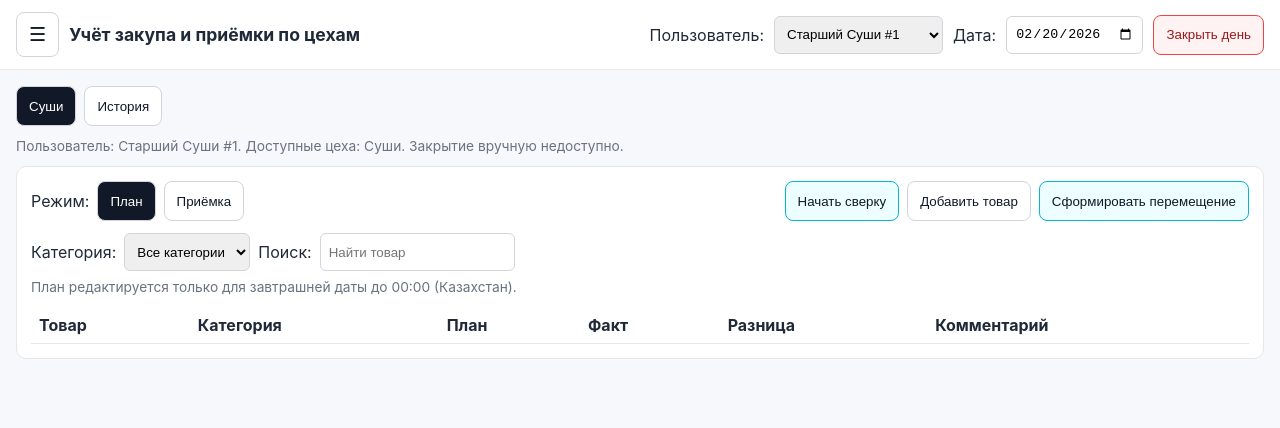
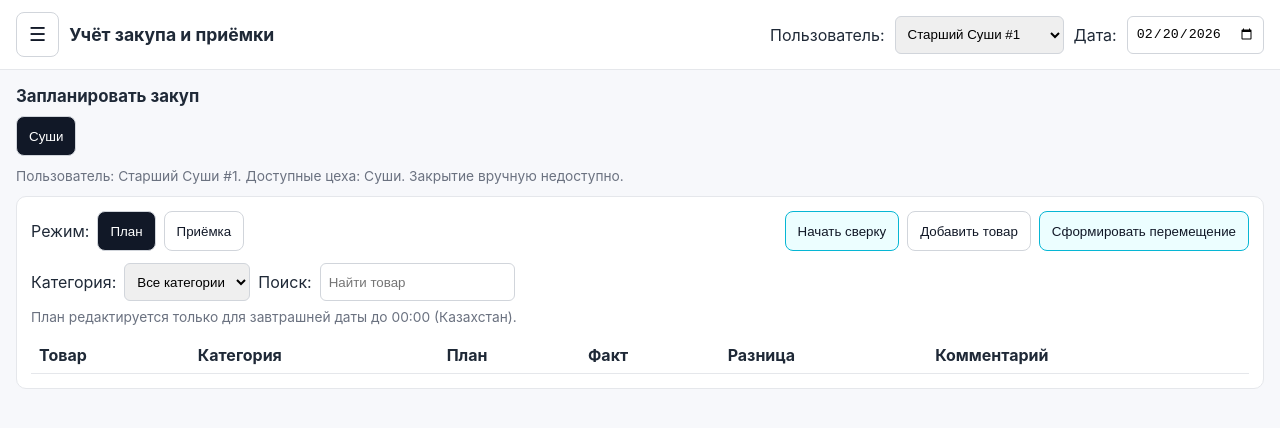
Before and after one commit to meroow/app, a plain HTML site: page index.html in a window 1280 px wide. Drawn offline with Linux system fonts and the light colour scheme.

Commit message:
refactor: declutter UI into section-based screens

```diff
--- a/app.js
+++ b/app.js
@@ -56,6 +56,11 @@ const reconciliationList = document.getElementById('reconciliationList');
 const tableWrap = document.getElementById('tableWrap');
 const accountInfo = document.getElementById('accountInfo');
 const appMenu = document.getElementById('appMenu');
+const sectionTitle = document.getElementById('sectionTitle');
+const workshopTabs = document.getElementById('workshopTabs');
+const modeSwitch = document.getElementById('modeSwitch');
+const catalogFilters = document.getElementById('catalogFilters');
+const globalControls = document.getElementById('globalControls');
 
 init();
 
@@ -114,11 +119,10 @@ function bindEvents() {
   document.querySelectorAll('.tab').forEach((tab) => {
     tab.addEventListener('click', () => {
       const targetWorkshop = tab.dataset.workshop;
-      if (targetWorkshop !== 'history' && !canAccessWorkshop(targetWorkshop)) return;
+      if (!canAccessWorkshop(targetWorkshop)) return;
       selectedWorkshop = targetWorkshop;
       document.querySelectorAll('.tab').forEach((t) => t.classList.remove('active'));
       tab.classList.add('active');
-      if (targetWorkshop === 'history') currentSection = 'history';
       render();
     });
   });
@@ -220,6 +224,7 @@ function render() {
   renderAccessHint();
   renderHistoryWorkshopFilter();
   renderAccount();
+  syncSectionLayout();
 
   const showWorkshop = ['planning', 'reconciliation'].includes(currentSection);
   document.getElementById('workshopView').classList.toggle('hidden', !showWorkshop);
@@ -230,6 +235,29 @@ function render() {
   if (currentSection === 'history') return renderHistory();
   if (currentSection === 'account') return;
   renderWorkshop();
+}
+
+function syncSectionLayout() {
+  const titles = {
+    planning: 'Запланировать закуп',
+    reconciliation: 'Проверка закупа',
+    history: 'История',
+    account: 'Аккаунт'
+  };
+  sectionTitle.textContent = titles[currentSection] || 'Учёт закупа';
+
+  const isWorkSection = ['planning', 'reconciliation'].includes(currentSection);
+  workshopTabs.classList.toggle('hidden', !isWorkSection);
+  modeSwitch.classList.toggle('hidden', !isWorkSection);
+  catalogFilters.classList.toggle('hidden', !isWorkSection);
+
+  globalControls.classList.toggle('hidden', currentSection === 'account');
+  closeDayBtn.classList.toggle('hidden', currentSection !== 'reconciliation');
+
+  if (currentSection === 'planning') mode = 'plan';
+  if (currentSection === 'reconciliation') mode = 'acceptance';
+
+  document.querySelectorAll('.mode').forEach((m) => m.classList.toggle('active', m.dataset.mode === mode));
 }
 
 function renderWorkshop() {
@@ -406,7 +434,6 @@ function enforceWorkshopAccess() {
 function renderTabsAccess() {
   document.querySelectorAll('.tab').forEach((tab) => {
     const ws = tab.dataset.workshop;
-    if (ws === 'history') return tab.classList.remove('hidden');
     tab.classList.toggle('hidden', !canAccessWorkshop(ws));
   });
 }
--- a/index.html
+++ b/index.html
@@ -10,9 +10,9 @@
     <header class="topbar">
       <div class="topbar-left">
         <button id="menuToggleBtn" class="menu-toggle" aria-label="Открыть меню">☰</button>
-        <h1>Учёт закупа и приёмки по цехам</h1>
+        <h1>Учёт закупа и приёмки</h1>
       </div>
-      <div class="controls">
+      <div id="globalControls" class="controls">
         <label for="userSelect">Пользователь:</label>
         <select id="userSelect"></select>
         <label for="dayPicker">Дата:</label>
@@ -32,18 +32,18 @@
     </aside>
 
     <main>
-      <section class="tabs" aria-label="Цеха">
+      <h2 id="sectionTitle" class="section-title"></h2>
+      <section id="workshopTabs" class="tabs" aria-label="Цеха">
         <button class="tab active" data-workshop="sushi">Суши</button>
         <button class="tab" data-workshop="panasia">Паназия</button>
         <button class="tab" data-workshop="pizza">Пицца</button>
-        <button class="tab history" data-workshop="history">История</button>
       </section>
 
       <p id="accessHint" class="small notice"></p>
 
       <section id="workshopView" class="panel">
         <div class="panel-head">
-          <div class="mode-switch">
+          <div id="modeSwitch" class="mode-switch">
             <span>Режим:</span>
             <button class="mode active" data-mode="plan">План</button>
             <button class="mode" data-mode="acceptance">Приёмка</button>
@@ -55,7 +55,7 @@
           </div>
         </div>
 
-        <div class="catalog-filters">
+        <div id="catalogFilters" class="catalog-filters">
           <label for="categoryFilter">Категория:</label>
           <select id="categoryFilter"></select>
 
--- a/styles.css
+++ b/styles.css
@@ -40,6 +40,7 @@ h1 { margin: 0; font-size: 1.1rem; }
 .logout-btn { margin-top: auto; }
 
 main { padding: 16px; }
+.section-title { margin: 0 0 10px; font-size: 1.05rem; }
 .tabs { display: flex; gap: 8px; margin-bottom: 12px; flex-wrap: wrap; }
 button {
   border: 1px solid #d1d5db;
```
Also changed, not shown: 1 other file.
